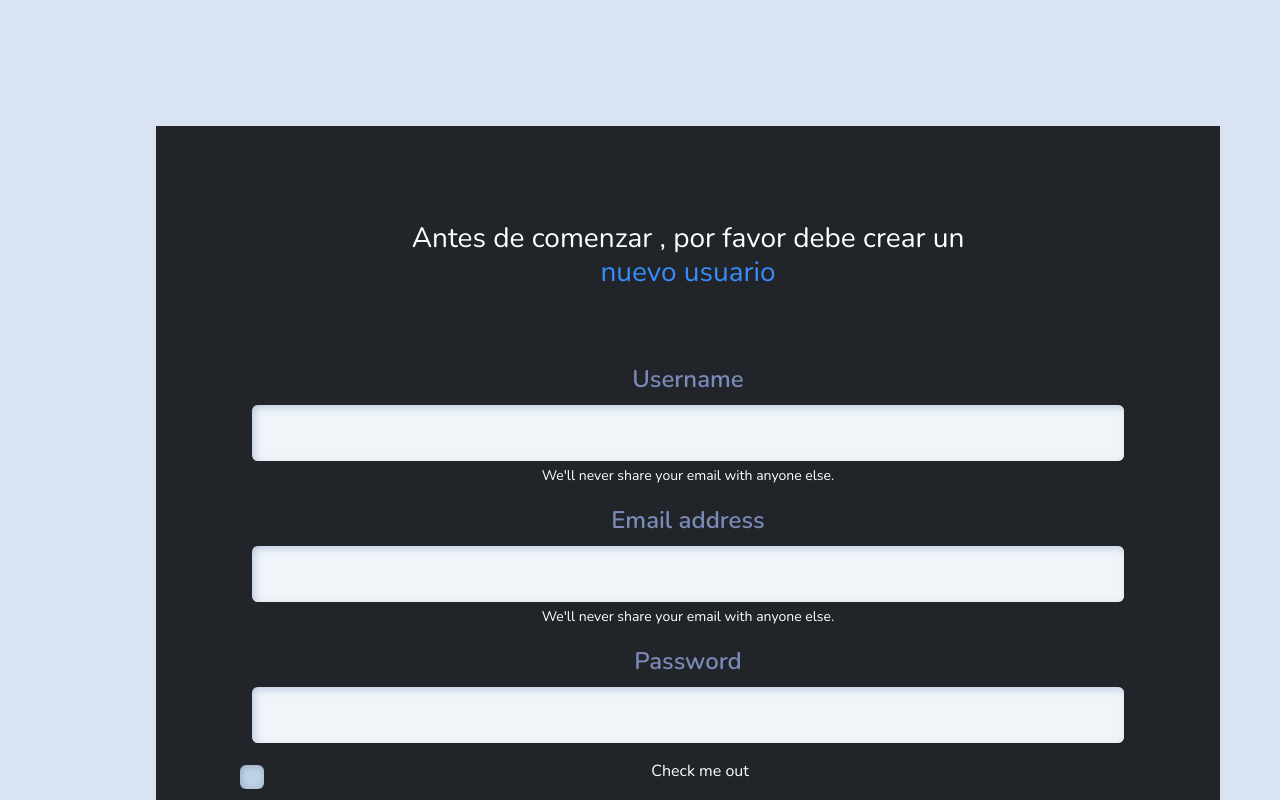
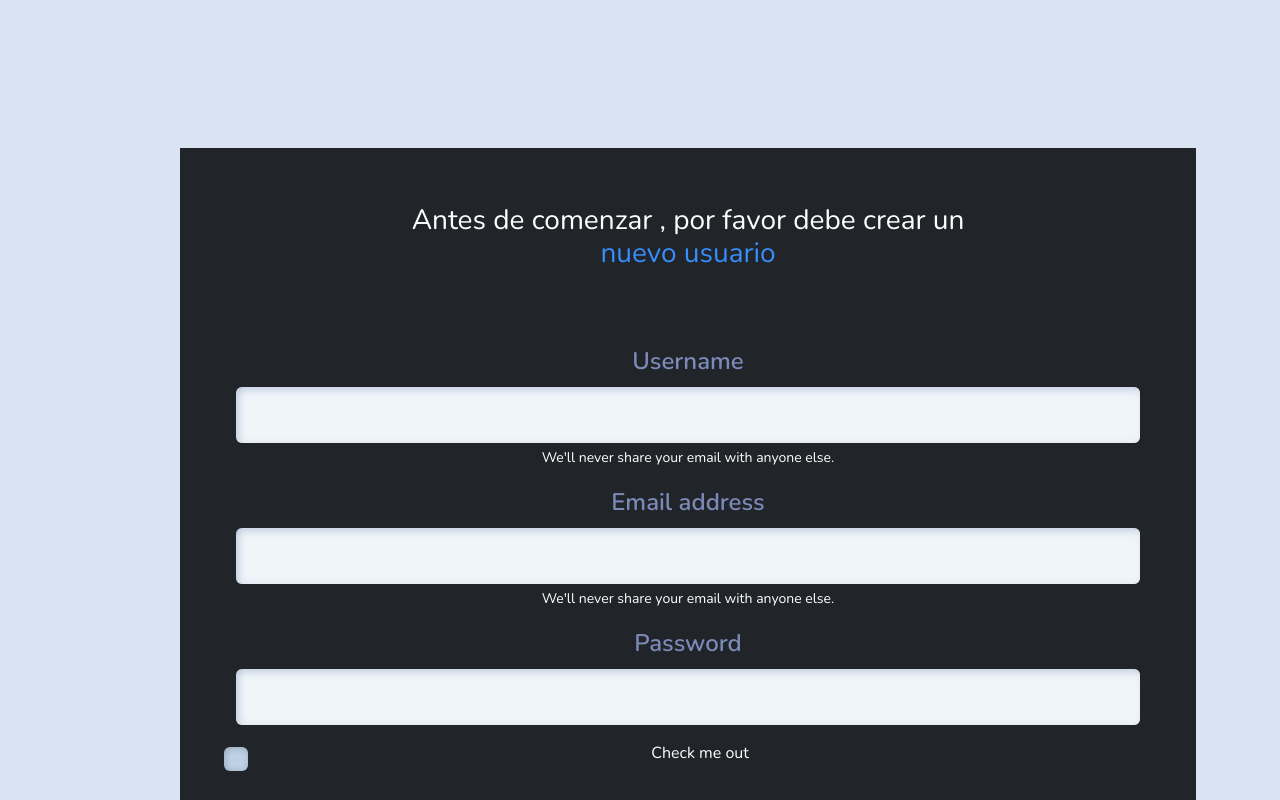
Before and after one commit to AgustinChirino8/Practicas-de-Javascript, a website: page index.html in a window 1280 px wide. Shown: the part 1120-1920 px from the top of the page. Drawn offline with nearby package versions, Linux system fonts and the light colour scheme; some packages are replaced by stand-ins of ours; no server answers; grey boxes are pictures that could not be loaded; a script that the page names is missing.

Commit message:
Proyecto Final

```diff
--- a/index.html
+++ b/index.html
@@ -17,7 +17,7 @@
         <h1 class="fs-1 pb-3 text-center text-primary">Bienvenido a Housebank</h1>
         <hr>
     </header>
-    <article class="text-center m-4 p-5">
+    <article class="text-center justify-content-center m-5 p-5">
         <h2>Housebank es una interaccion virtual donde podra simular un sistema de gestion de <span class="text-primary">turnos</span> , cambio de <span class="text-primary">divisas</span> y una simulacion de pagos realizados en <span class="text-primary">cuotas</span></h2>
         <div class="d-flex justify-content-evenly -bpt-5 pb-5 p-5 ">
             <img width="5%" src="./img/presupuesto.png" alt="gestion-turnos">
@@ -31,7 +31,7 @@
             </div>
         </div>
         <!---------------------------------- FORMULARIO ---------------------------------------------->
-        <div id="Formulario" class="pb-5 p-5 bg-dark m-lg-5 justify-content-end">
+        <div id="Formulario" class="pb-5 p-2 bg-dark m-lg-5 justify-content-end">
             <h3 class="fs-3 pb-3 text-center pt-5 text-white">Antes de comenzar , por favor debe crear un <br><span class="text-primary">nuevo usuario</span></h3>
             <form id="idForm"class="p-5">
                 <div class="mb-3">
--- a/script.js
+++ b/script.js
@@ -7,6 +7,7 @@ const input1 = document.getElementById("input")
 const form = document.getElementById("idForm")
 
 //----------------------------------------- CONSTRUCTOR DEL ARRAY ----------------------------------------- //
+
 class Users {
     constructor(username , email , password , option) {
         this.username = username
@@ -15,6 +16,8 @@ class Users {
         this.option = option
     }
 }
+
+
 //------------------------------------------- ARRAY ------------------------------------------------------- //
 const followers = []
 
```
